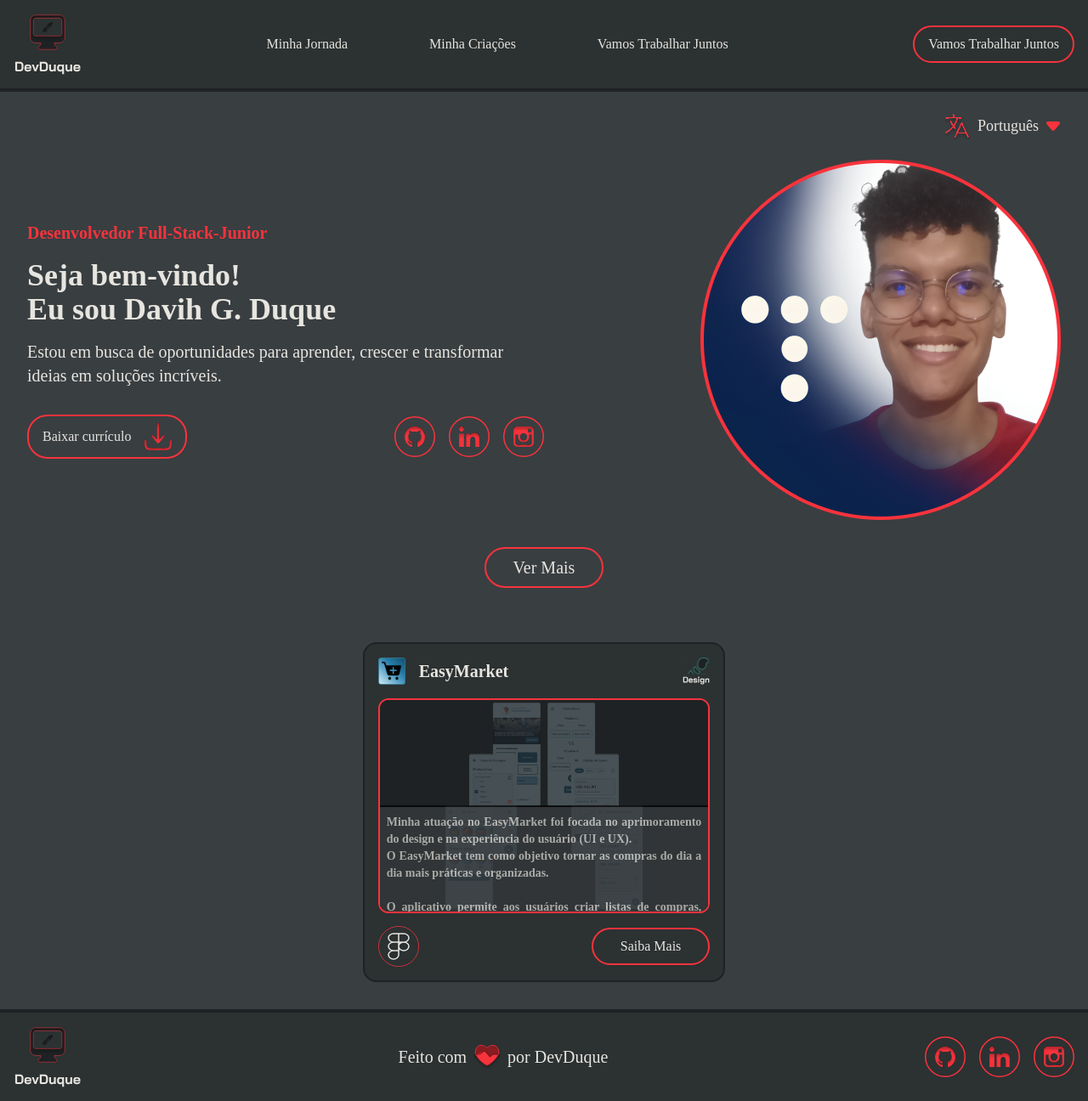
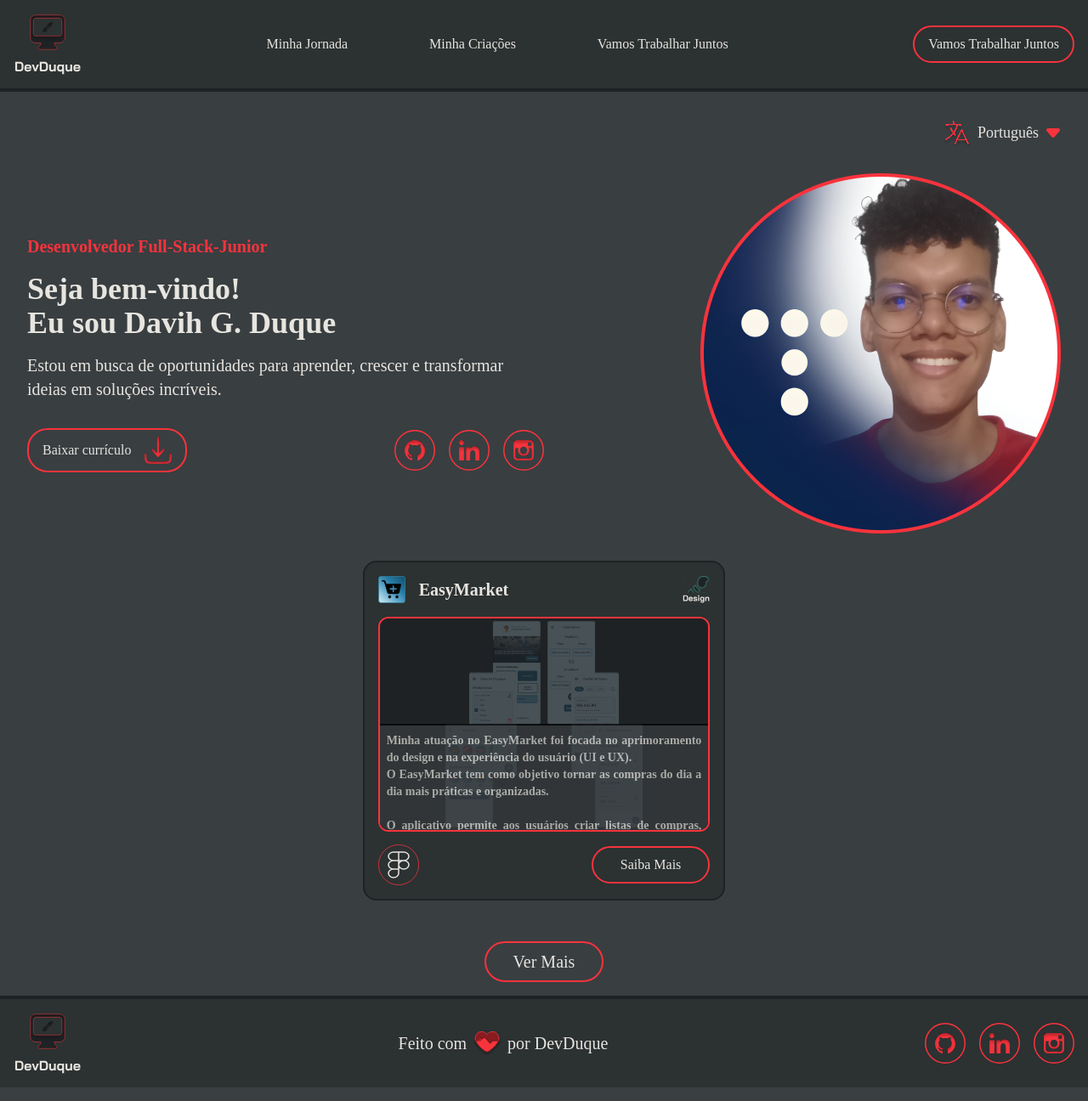
Before and after one commit to DevDuque/portfolio, a React (Vite) app in the folder web/: page / in a window 1280 px wide. Shown: the whole page at 85% size. Built offline with nearby package versions, Linux system fonts and the light colour scheme.

Commit message:
Hotfix: Change the See More btn in Home & Change the padding of the LanguageSelector

```diff
--- a/web/src/components/LanguageSelector.tsx
+++ b/web/src/components/LanguageSelector.tsx
@@ -24,7 +24,7 @@ function LanguageSelector() {
       {/* O botão de idioma com o triângulo (seta) */}
       <button
         onClick={handleToggleDropdown}
-        className="flex items-center gap-2 px-4 py-2 border-primary rounded-lg text-lg focus:outline-none"
+        className="flex items-center gap-2 p-4 border-primary rounded-lg text-lg focus:outline-none"
       >
         <img src={LanguageImage} alt="Language Icon" width={32} height={32} />
 
--- a/web/src/pages/HomePage.tsx
+++ b/web/src/pages/HomePage.tsx
@@ -68,17 +68,19 @@ function HomePage() {
             {/* Right Side - Image */}
             <img src={Photo} alt="Profile" className="w-1/3.5" />
           </div>
+        </div>
 
+        <div className="flex flex-wrap justify-center">
+          <Card />
+        </div>
+
+        <div className="flex justify-center">
           <button
-            className="text-xl py-2 px-8 border-2 border-primary rounded-3xl m-8
+            className="text-xl py-2 px-8 border-2 border-primary rounded-3xl m-4
           "
           >
             Ver Mais
           </button>
-        </div>
-
-        <div className="flex flex-wrap justify-center">
-          <Card />
         </div>
 
         <Footer />
```
